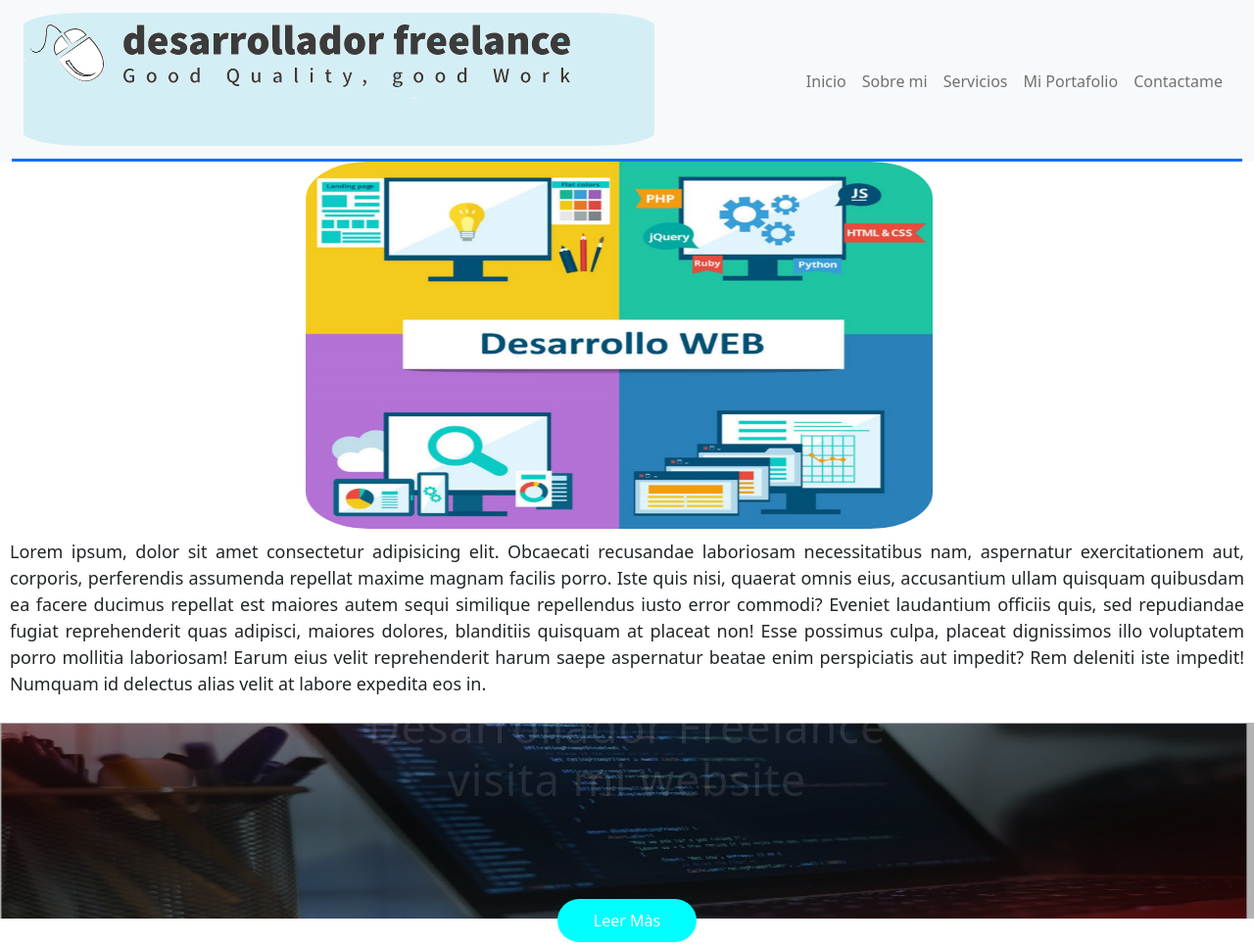
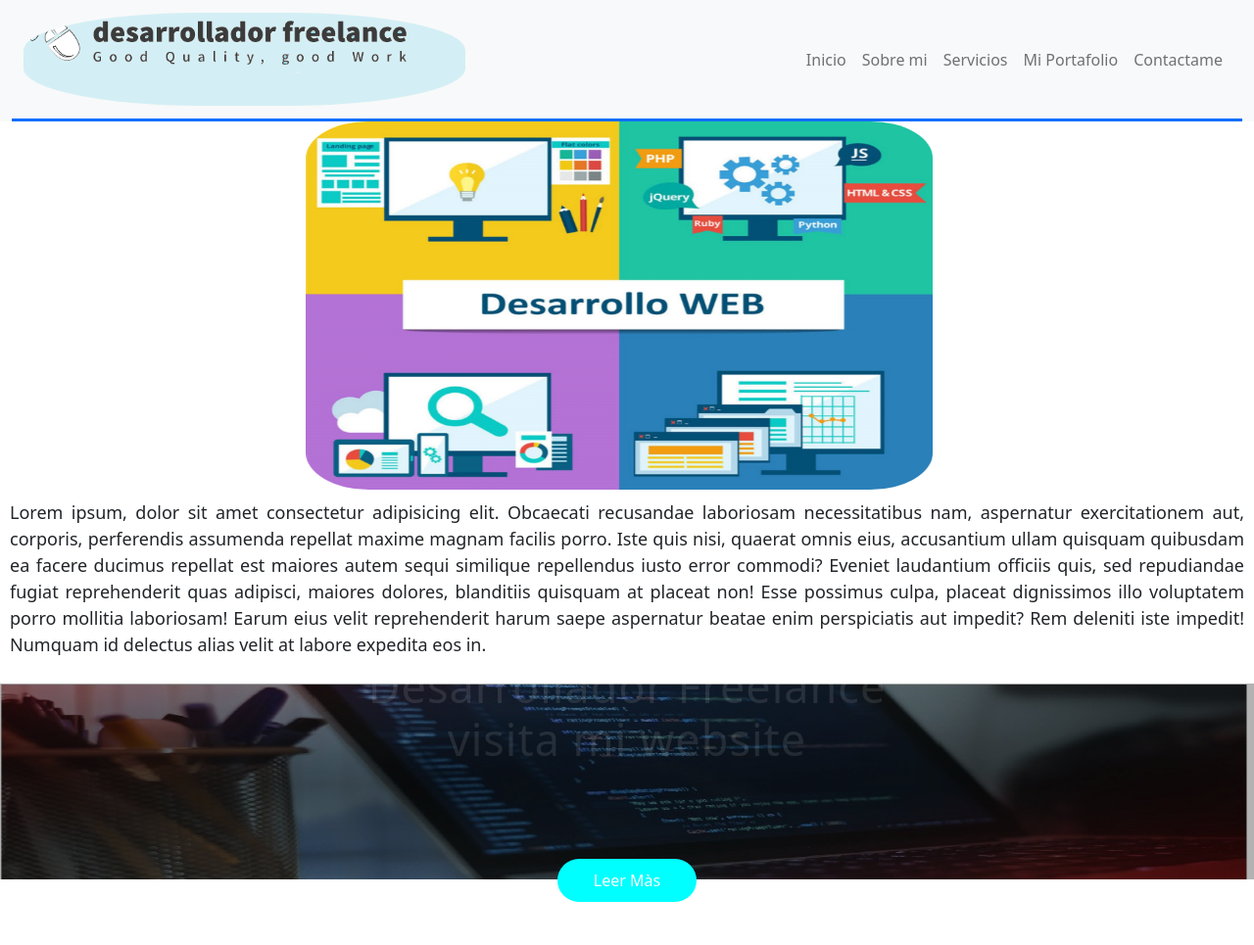
Before and after one commit to luisz84/Proyecto_Final, a website: page index.html in a window 1280 px wide. Shown: the top 965 px of the page at 98% size. Drawn offline with nearby package versions, Linux system fonts and the light colour scheme.

Commit message:
agregando correcciones

```diff
--- a/CSS/estilo.css
+++ b/CSS/estilo.css
@@ -107,9 +107,11 @@
   display: flex;
   flex-wrap: nowrap; }
 
-#logo {
-  margin-top: 10px; }
+a> img{
+  width: 70%;
+  border-radius: 40%;
 
+}
 #menu {
   list-style-type: none;
   margin-top: 40px; }
@@ -340,8 +342,9 @@
 nav ul li a:hover {
   /* background-color: orange; */
   color: white;
-  font-size: 30px;
-  height: 100px; }
+  font-size: 20px;
+  height: 50px;
+ }
 
 li a img:hover {
   background-color: white; }
--- a/index.html
+++ b/index.html
@@ -22,7 +22,7 @@
                         <span class="navbar-toggler-icon"></span>
                     </button>
                     <div id="menuNavegacion" class="collapse navbar-collapse">
-                        <ul class="navbar-nav ms-auto mt-1">
+                        <ul class="navbar-nav ms-auto mt-auto">
                             <li class="nav-item" id="index"><a class="nav-link" href="index.html">Inicio</a></li>
                             <li class="nav-item" id="sobre-mi"><a class="nav-link" href="SECCIONES/sobreMi.html">Sobre mi</a></li>
                             <li class="nav-item" id="servicios"><a class="nav-link" href="SECCIONES/Servicios.html">Servicios</a></li>
```
